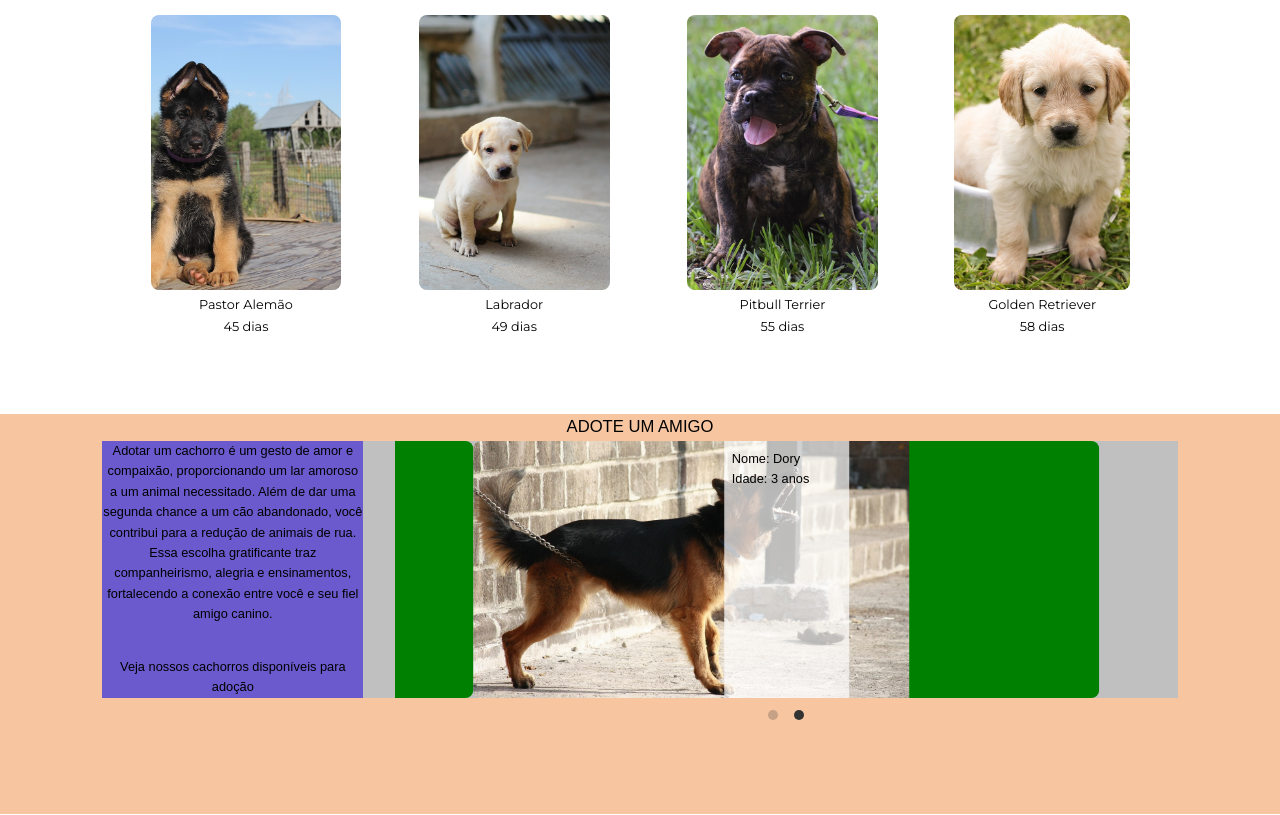
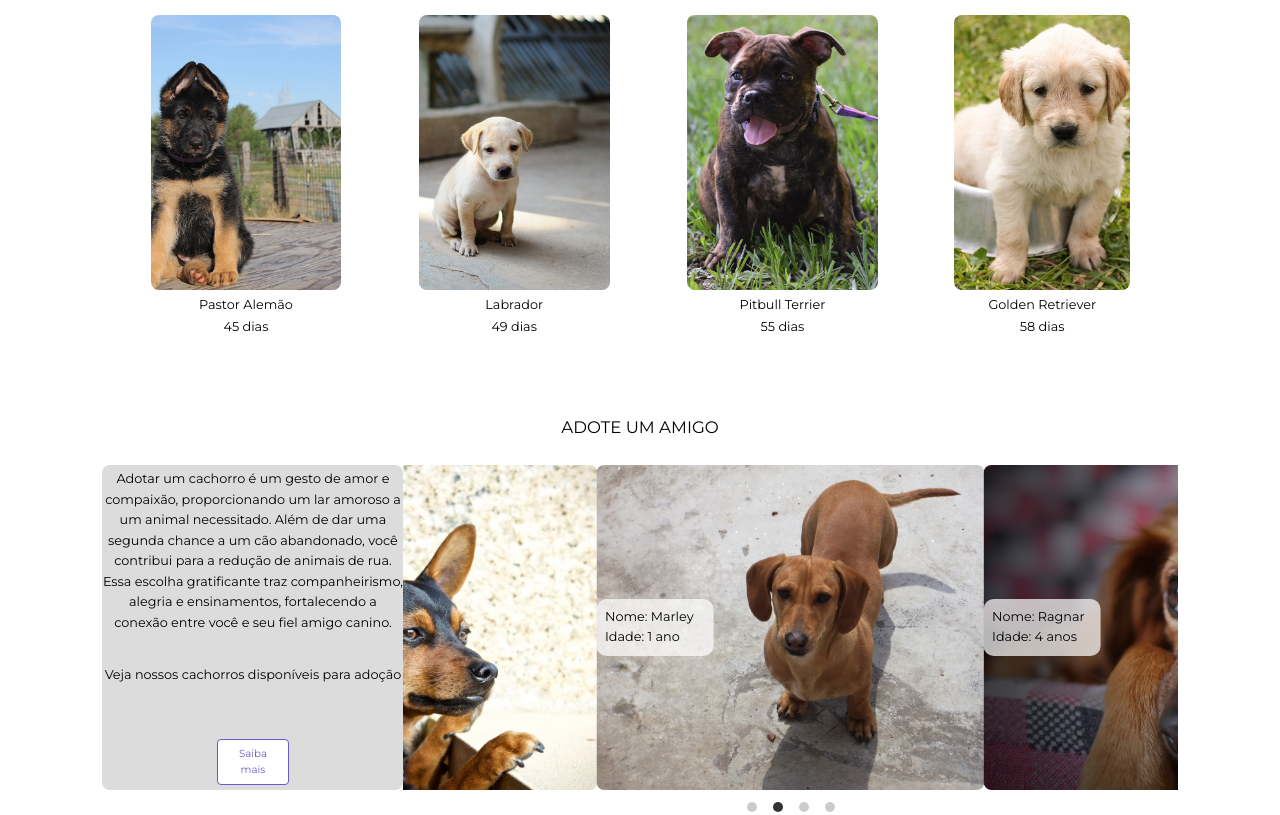
Before and after one commit to ArthurSantos19/shop-front, a plain HTML site: page index.html in a window 1280 px wide. Shown: the part 984-1799 px from the top of the page. Drawn offline with nearby package versions, Linux system fonts and the light colour scheme.

Commit message:
Ajustando section de adoção

```diff
--- a/app.js
+++ b/app.js
@@ -9,10 +9,22 @@ const data = {
     },
 
     {
-      "nome": "Dory",
-      "idade": "3 anos",
+      "nome": "Marley",
+      "idade": "1 ano",
       "raca": "Vira-lata",
-      "imagem": "pastor.jpg"
+      "imagem": "marley.jpg"
+    },
+    {
+      "nome": "Ragnar",
+      "idade": "4 anos",
+      "raca": "Vira-lata",
+      "imagem": "ragnar.jpg"
+    },
+    {
+      "nome": "Kim",
+      "idade": "4 anos",
+      "raca": "Vira-lata",
+      "imagem": "kim.jpg"
     }
   ]
 };
--- a/index.html
+++ b/index.html
@@ -87,6 +87,7 @@
             <div class="text-container">
                 <p>Adotar um cachorro é um gesto de amor e compaixão, proporcionando um lar amoroso a um animal necessitado. Além de dar uma segunda chance a um cão abandonado, você contribui para a redução de animais de rua. Essa escolha gratificante traz companheirismo, alegria e ensinamentos, fortalecendo a conexão entre você e seu fiel amigo canino.</p>
                 <p>Veja nossos cachorros disponíveis para adoção</p>
+                <button class="button-contain">Saiba mais</button>
             </div>
             <div class="imagem-adt">
 
--- a/styles.css
+++ b/styles.css
@@ -70,6 +70,7 @@ p {
     --cor-secundaria: #ff9800;
     --cor-button: #6A5ACD;
     --cor-gray: #C0C0C0;
+    --cor-grayfundo: #DCDCDC;
     --espacamento: 1rem;
 }
 
@@ -195,7 +196,7 @@ p {
     display: flex;
     justify-content: center;
     align-items: center;
-    width: 20%;
+    width: 24%;
     height: 14%;
     padding: 10px;
     background-color: white;
@@ -318,11 +319,11 @@ p {
     margin-top: 70px;
     display: flex;
     flex-direction: column;
-
+    gap: 1.5rem;
     align-items: center;
     width: 100%;
     min-height: 50vh;
-    background-color: #F7C6A1;
+    font-family: 'Montserrat', sans-serif;
 }
 
 .container-ado {
@@ -331,17 +332,19 @@ p {
     justify-content: flex-start;
     width: 84%;
     height: 100%;
-    background-color: #C0C0C0;
-    gap: 2rem;
 }
 
 .text-container {
     display: flex;
     flex-direction: column;
     gap: 2rem;
+    justify-content: center;
+    align-items: center;
     text-align: center;
-    width: 30%;
-    background-color: #6A5ACD;
+    width: 35%;
+    background-color: var(--cor-grayfundo);
+    border-radius: 8px;
+    font-family: 'Montserrat', sans-serif;
 }
 
 .imagem-adt {
@@ -353,18 +356,20 @@ p {
 
 .dog-container {
     display: flex;
-    justify-content: space-around;
-    width: 80%;
+    flex-direction: row;
+    justify-content: space-between;
+    align-items: center;
+    width: 50%;
     height: 100%;
     border-radius: 8px;
-    background-size: contain;
+    background-size: cover;
     background-position: left center;
-    background-color: green;
     background-repeat: no-repeat;
 }
 
 .dog-container-info {
     padding: 8px;
+    border-radius: 10px;
     background-color: rgba(255, 255, 255, 0.7);
-    width: 20%; /* Defina a largura desejada para o dog-container-info */
+    width: 30%; /* Defina a largura desejada para o dog-container-info */
 }
```
Also changed, not shown: assets/kim.jpg (added), assets/marley.jpg (added), assets/ragnar.jpg (added).
